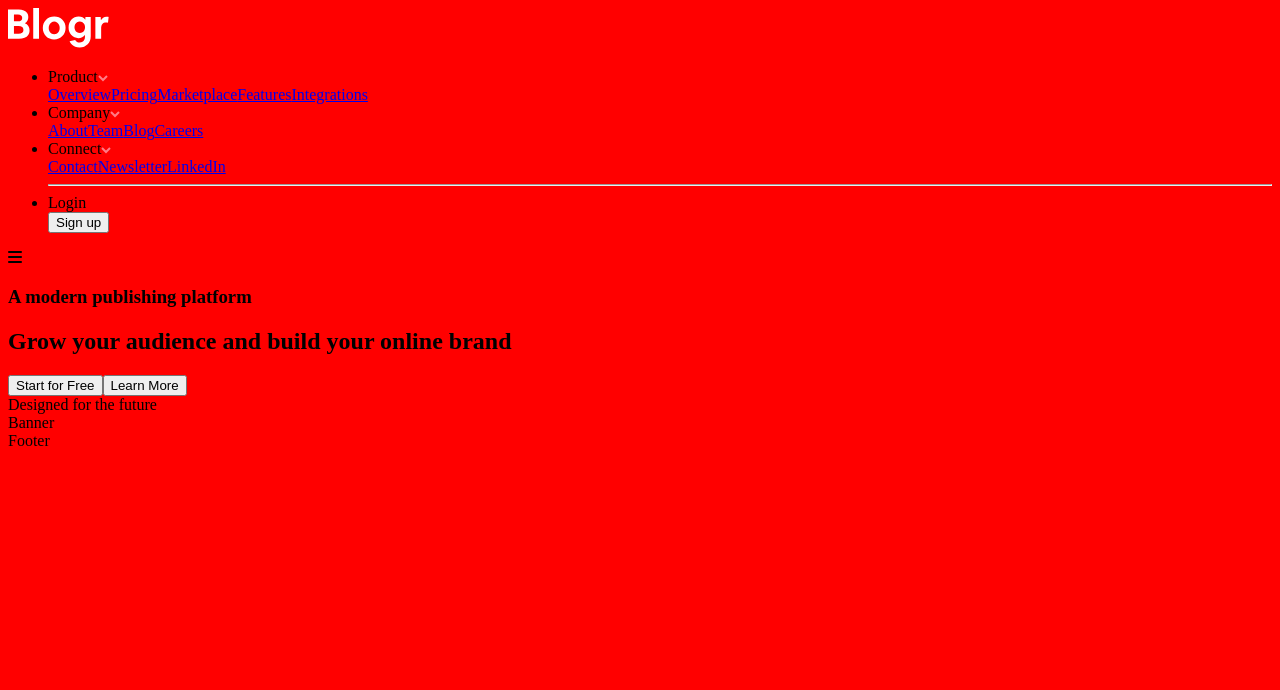
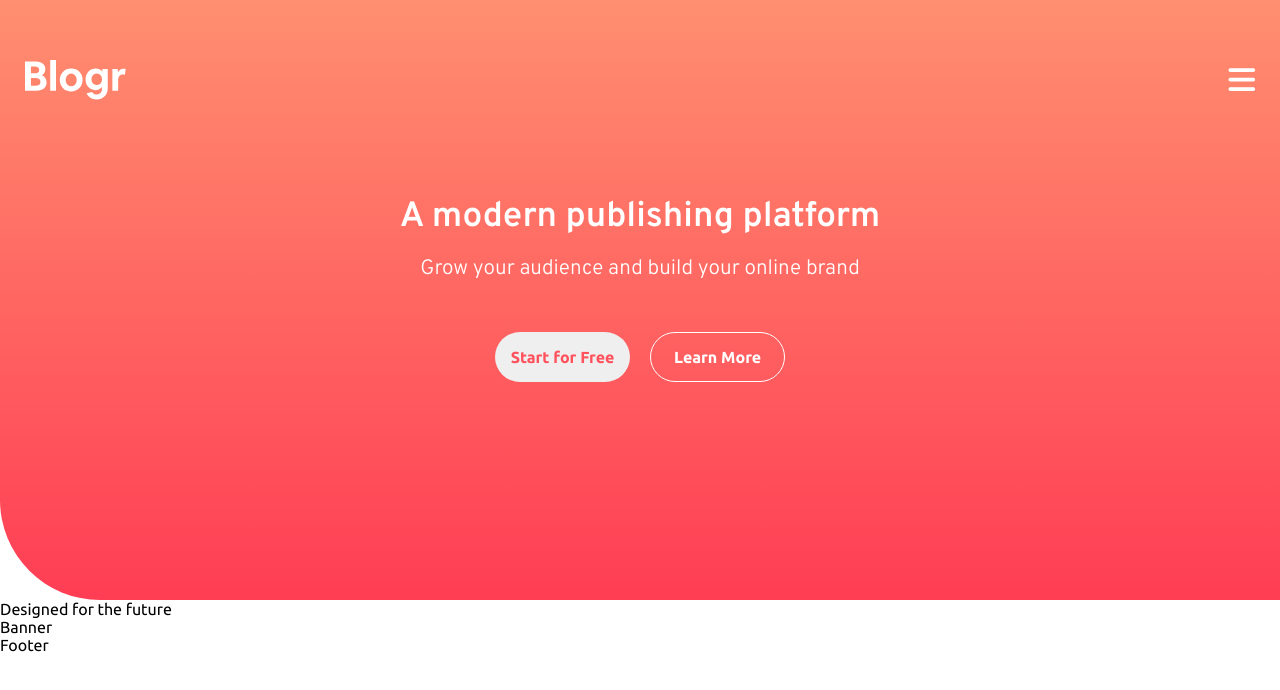
Before and after one commit to eivindsimonsen/blogr-landing-page, a React (Vite) app: page / in a window 1280 px wide. Shown: the top 690 px of the page. Built offline with nearby package versions, Linux system fonts and the light colour scheme.

Commit message:
Nav styles written

```diff
--- a/src/scss/partials/_globals.scss
+++ b/src/scss/partials/_globals.scss
@@ -1,3 +1,177 @@
+// Globals
 body {
-  background-color: red;
+  box-sizing: border-box;
+  margin: 0px;
 }
+
+h1,
+h2,
+h3 {
+  font-family: $OverpassFont;
+}
+
+button,
+body {
+  font-family: $UbuntuFont;
+}
+
+.wrapper {
+  margin: 0px 25px;
+}
+
+.cta {
+  font-weight: $fontWeight700;
+  width: 135px;
+  height: 50px;
+  font-size: 1rem;
+  border-radius: 25px;
+  border: 0px;
+  cursor: pointer;
+  transition: 0.3s;
+
+  &--org {
+    color: $CTAtext;
+
+    &:hover {
+      color: $TextColor;
+      background-color: $CTAhover;
+      transition: 0.3s;
+    }
+  }
+
+  &--alt {
+    color: $TextColor;
+    background-color: transparent;
+    border: 1px solid $TextColor;
+
+    &:hover {
+      color: $CTAtext;
+      background-color: $TextColor;
+      transition: 0.3s;
+    }
+  }
+
+  &--nav {
+    background: rgb(255, 143, 112);
+    background: linear-gradient(180deg, rgba(255, 143, 112, 1) 0%, rgba(255, 61, 84, 1) 100%);
+    color: $TextColor;
+
+    &:hover {
+      background: linear-gradient(210deg, rgba(255, 143, 112, 1) 0%, rgba(255, 61, 84, 1) 100%);
+    }
+  }
+}
+
+// Nav
+nav {
+  background: rgb(255, 143, 112);
+  background: linear-gradient(180deg, rgba(255, 143, 112, 1) 0%, rgba(255, 61, 84, 1) 100%);
+  border-radius: 0px 0px 0px 100px;
+  height: 75vh;
+}
+
+#navigation {
+  display: flex;
+  justify-content: space-between;
+  align-items: center;
+  padding: 60px 0px 60px 0px;
+  position: relative;
+
+  & .fa-bars {
+    color: $TextColor;
+    font-size: 1.9rem;
+  }
+
+  &-content {
+    text-align: center;
+
+    & h1 {
+      font-size: 2.2rem;
+      color: $TextColor;
+      margin-bottom: 17px;
+    }
+
+    & h2 {
+      margin: 0px 20px 40px 20px;
+      font-size: 1.3rem;
+      color: $TextColor;
+      font-weight: $fontWeight300;
+    }
+
+    & button {
+      margin: 10px;
+    }
+  }
+}
+
+nav ul {
+  display: none;
+}
+
+.nav-links {
+  border-radius: 5px;
+  list-style-type: none;
+  position: absolute;
+  background-color: $TextColor;
+  padding: 20px 20px 40px 20px;
+  top: 125px;
+  left: 0px;
+  right: 0;
+  text-align: center;
+  box-shadow: -5px 38px 61px -9px rgba(0, 0, 0, 0.3);
+
+  & li {
+    font-size: 1.3rem;
+    font-weight: $fontWeight500;
+    color: $BodyCopy;
+    margin: 25px 0px;
+    display: flex;
+    align-items: center;
+    justify-content: center;
+    flex-wrap: wrap;
+
+    & svg {
+      margin-left: 6px;
+    }
+
+    & > div {
+      display: none;
+    }
+  }
+
+  &.active {
+    display: block;
+  }
+}
+
+.turn-arrow {
+  transform: rotate(180deg);
+}
+
+.dropdown-links {
+  display: flex;
+  flex-direction: column;
+  background-color: #f2f2f2;
+  border-radius: 5px;
+  justify-content: space-evenly;
+  margin-top: 20px;
+  flex-basis: 100%;
+
+  & a {
+    color: $BodyCopy;
+    text-decoration: none;
+    font-size: 1.2rem;
+  }
+
+  &.active {
+    display: flex;
+  }
+
+  & > * {
+    margin: 15px;
+  }
+}
+
+hr {
+  margin: 25px 0px 40px 0px;
+}
```
